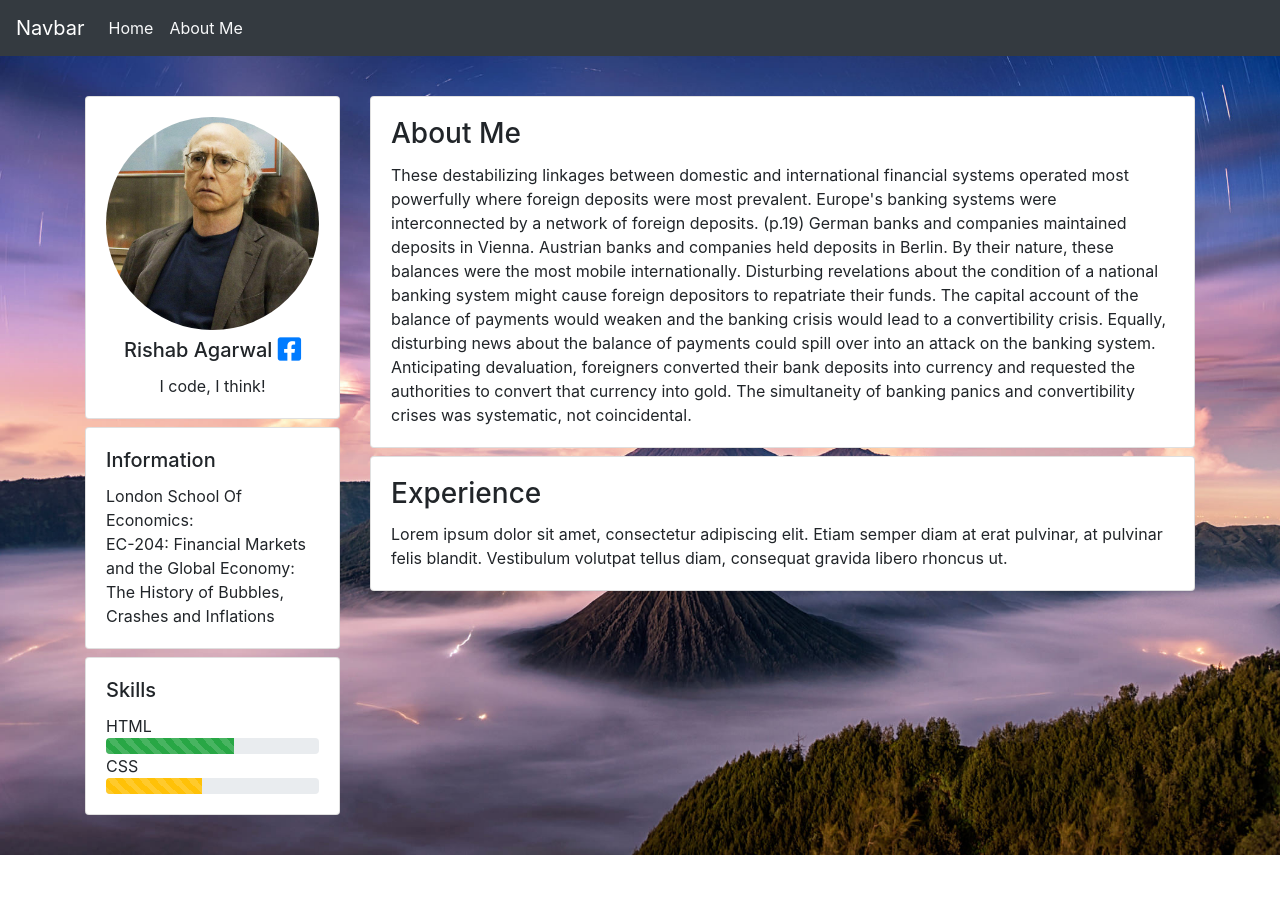
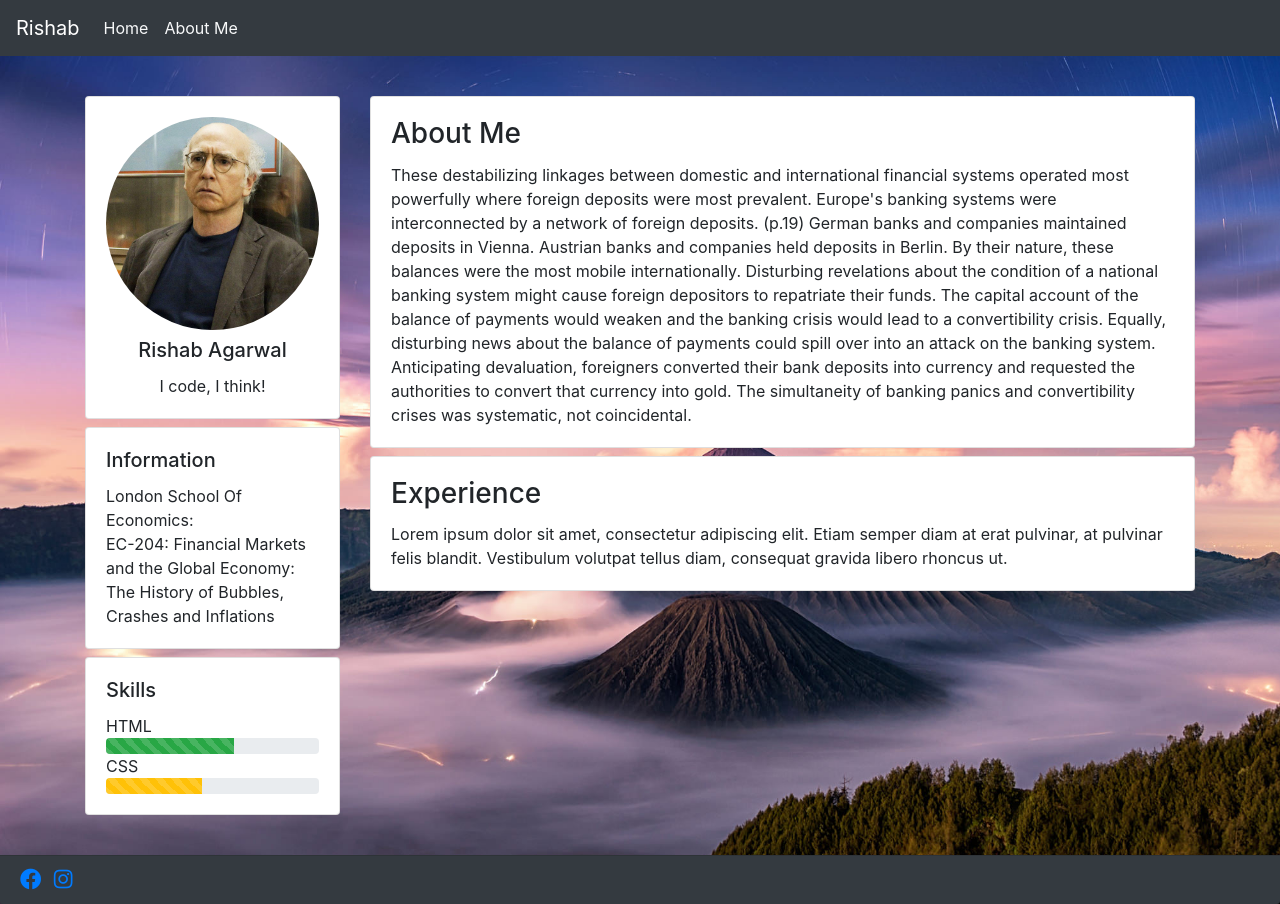
Before and after one commit to agarwalrishab/agarwalrishab.github.io, a plain HTML site: page about.html in a window 1280 px wide. Before the commit the page ends 855 px from the top, so only its background shows below. Drawn offline with nearby package versions, Linux system fonts and the light colour scheme.

Commit message:
Add files via upload

```diff
--- a/about.html
+++ b/about.html
@@ -11,11 +11,12 @@
 	<script src="https://cdnjs.cloudflare.com/ajax/libs/popper.js/1.12.9/umd/popper.min.js" integrity="sha384-ApNbgh9B+Y1QKtv3Rn7W3mgPxhU9K/ScQsAP7hUibX39j7fakFPskvXusvfa0b4Q" crossorigin="anonymous"></script>
 	<script src="https://maxcdn.bootstrapcdn.com/bootstrap/4.0.0/js/bootstrap.min.js" integrity="sha384-JZR6Spejh4U02d8jOt6vLEHfe/JQGiRRSQQxSfFWpi1MquVdAyjUar5+76PVCmYl" crossorigin="anonymous"></script>
 	<link rel="stylesheet" type="text/css" href="css/style.css">
+	<link rel="stylesheet" href="https://cdnjs.cloudflare.com/ajax/libs/animate.css/3.7.2/animate.min.css">
 </head>
 <body>
 	<nav class="navbar navbar-expand-lg navbar-light bg-dark">
   		<a class="navbar-brand text-white" href="#">
-  			Navbar
+  			Rishab
   		</a>
   		<button class="navbar-toggler" type="button" data-toggle="collapse" data-target="#navbarNav" aria-controls="navbarNav" aria-expanded="false" aria-label="Toggle navigation">
     		<span class="navbar-toggler-icon"></span>
@@ -67,21 +68,16 @@
 	<div class="container bg-light mt-4 mb-4 about-container">
 		<div class="row">
 			<div class="col-md-3"> <!-- md stands for medium -->
-				<div class="card mt-3">
+				<div class="card mt-3 animated fadeInDown">
 					<div class="card-body text-center">
 						<img src="img/Larry David.jpg" class="card-img rounded-circle" alt="The Photo">
-						<h5 class="card-title mt-2">
-							Rishab Agarwal
-							<a href="https://www.facebook.com/rishab.agarwal.1426" target="_blank">
-								<i class="fab fa-facebook-square fa-lg"></i>
-							</a>
-						</h5>
+						<h5 class="card-title mt-2">Rishab Agarwal</h5>
 						<p class="card-text">
 							I code, I think!
 						</p>
 					</div>
 				</div>
-				<div class="card mt-2">
+				<div class="card mt-2 animated fadeInDown">
 					<div class="card-body">
 						<h5 class="card-title">Information</h5>
 						<p class="card-text">
@@ -91,7 +87,7 @@
 						</p>
 					</div>
 				</div>
-				<div class="card mt-2 mb-3">
+				<div class="card mt-2 mb-3 animated fadeInDown">
 					<div class="card-body">
 							<h5 class="card-title">Skills</h5>
 							HTML
@@ -108,7 +104,7 @@
 				</div>
 			</div>
 			<div class="col-md-9">
-				<div class="card mt-3">
+				<div class="card mt-3 animated fadeInDown">
 					<div class="card-body">
 						<h3 class="card-title">
 							About Me
@@ -119,7 +115,7 @@
 						</p>
 					</div>
 				</div>
-				<div class="card mt-2">
+				<div class="card mt-2 animated fadeInDown">
 					<div class="card-body">
 						<h3 class="card-title">
 							Experience
@@ -148,5 +144,13 @@
 			</div>
 		</div>
 	</div>
+	<div class="card-footer bg-dark h-100">
+		<a href="https://www.facebook.com/rishab.agarwal.1426" target="_blank">
+			<i class="fab fa-facebook fa-lg"></i>
+		</a>
+		<a href="https://www.instagram.com/rishab_agar/?hl=en" target="_blank">
+			<i class="fab fa-instagram fa-lg ml-2"></i>
+		</a>
+	</div>
 </body>
 </html>
```
